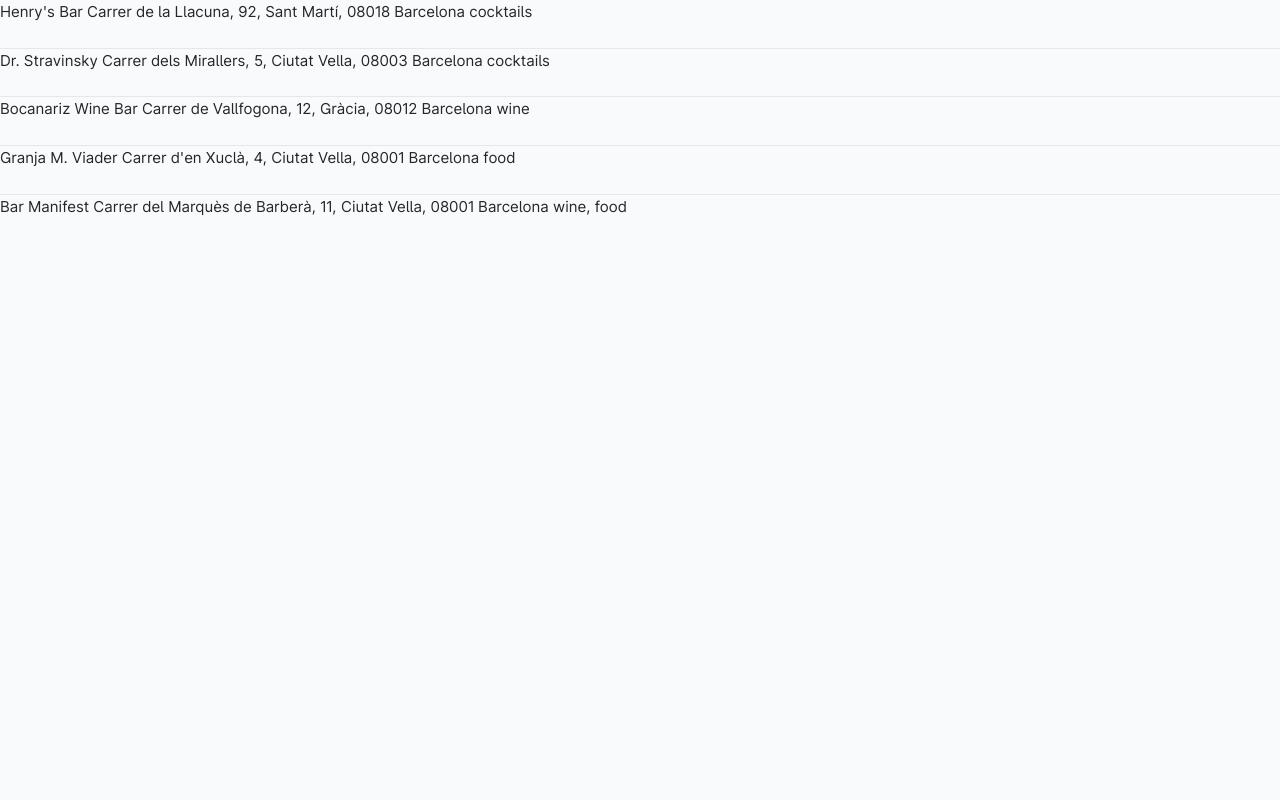
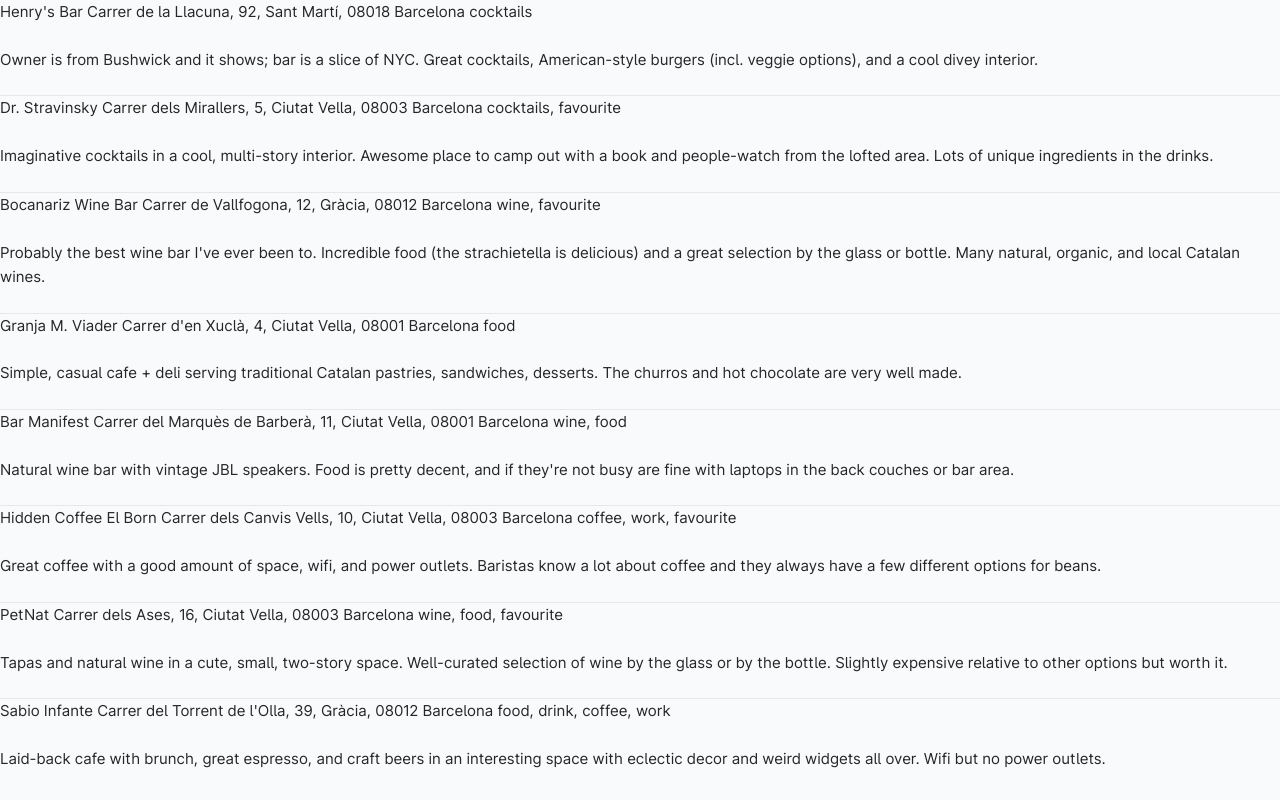
Before and after one commit to hemaaanth/site, a Next.js app: page /places/content/barcelona in a window 1280 px wide. Built offline with nearby package versions, Linux system fonts and the light colour scheme; what tailwindcss-touch would draw is missing.

Commit message:
publishing barcelona draft place page

```diff
--- a/components/Places/index.tsx
+++ b/components/Places/index.tsx
@@ -1,9 +1,9 @@
 import React from 'react';
 import Link from 'next/link';
 import Image from 'next/image';
-import { FaUtensils, FaGlassMartini, FaLandmark, FaStore, FaBed, FaCoffee, FaBriefcase, FaBeer, FaWineGlassAlt, FaGlassMartiniAlt } from 'react-icons/fa';
+import { FaUtensils, FaGlassMartini, FaLandmark, FaStore, FaBed, FaCoffee, FaBriefcase, FaBeer, FaWineGlassAlt, FaGlassMartiniAlt, FaStar } from 'react-icons/fa';
 
-export type PlaceType = 'food' | 'beer' | 'cocktails' | 'wine' | 'activity' | 'sight' | 'store' | 'hotel' | 'coffee' | 'work' | 'party' | 'landmark';
+export type PlaceType = 'food' | 'beer' | 'cocktails' | 'wine' | 'activity' | 'sight' | 'store' | 'hotel' | 'coffee' | 'work' | 'party' | 'landmark' | 'favourite';
 
 interface PlaceItemProps {
     title: string;
@@ -26,6 +26,7 @@
   coffee: FaCoffee,
   work: FaBriefcase,
   party: FaBeer,
+  favourite: FaStar,
 };
 
 const PlaceItem: React.FC<PlaceItemProps> = ({
--- a/pages/places/content/barcelona.mdx
+++ b/pages/places/content/barcelona.mdx
@@ -2,24 +2,30 @@
 title: "Barcelona, Spain"
 date: "2024"
 rank: 1
-status: "WIP"
+status: "published"
 ---
 
 Henry's Bar
 Carrer de la Llacuna, 92, Sant Martí, 08018 Barcelona
 cocktails
 
+Owner is from Bushwick and it shows; bar is a slice of NYC. Great cocktails, American-style burgers (incl. veggie options), and a cool divey interior.
+
 ---
 
 Dr. Stravinsky
 Carrer dels Mirallers, 5, Ciutat Vella, 08003 Barcelona
-cocktails
+cocktails, favourite
+
+Imaginative cocktails in a cool, multi-story interior. Awesome place to camp out with a book and people-watch from the lofted area. Lots of unique ingredients in the drinks.
 
 ---
 
 Bocanariz Wine Bar
 Carrer de Vallfogona, 12, Gràcia, 08012 Barcelona
-wine
+wine, favourite
+
+Probably the best wine bar I've ever been to. Incredible food (the strachietella is delicious) and a great selection by the glass or bottle. Many natural, organic, and local Catalan wines.
 
 ---
 
@@ -27,8 +33,36 @@
 Carrer d'en Xuclà, 4, Ciutat Vella, 08001 Barcelona
 food
 
+Simple, casual cafe + deli serving traditional Catalan pastries, sandwiches, desserts. The churros and hot chocolate are very well made.
+
 ---
 
 Bar Manifest
 Carrer del Marquès de Barberà, 11, Ciutat Vella, 08001 Barcelona
 wine, food
+
+Natural wine bar with vintage JBL speakers. Food is pretty decent, and if they're not busy are fine with laptops in the back couches or bar area.
+
+---
+
+Hidden Coffee El Born
+Carrer dels Canvis Vells, 10, Ciutat Vella, 08003 Barcelona
+coffee, work, favourite
+
+Great coffee with a good amount of space, wifi, and power outlets. Baristas know a lot about coffee and they always have a few different options for beans.
+
+---
+
+PetNat
+Carrer dels Ases, 16, Ciutat Vella, 08003 Barcelona
+wine, food, favourite
+
+Tapas and natural wine in a cute, small, two-story space. Well-curated selection of wine by the glass or by the bottle. Slightly expensive relative to other options but worth it.
+
+---
+
+Sabio Infante
+Carrer del Torrent de l'Olla, 39, Gràcia, 08012 Barcelona
+food, drink, coffee, work
+
+Laid-back cafe with brunch, great espresso, and craft beers in an interesting space with eclectic decor and weird widgets all over. Wifi but no power outlets.
--- a/pages/places/content/sanfrancisco.mdx
+++ b/pages/places/content/sanfrancisco.mdx
@@ -1,6 +1,6 @@
 ---
 title: "San Francisco, California"
 date: "2024"
-rank: 1
+rank: 3
 status: "WIP"
 ---
```
Also changed, not shown: pages/places/content/bangkok.mdx (+5 -5 lines), pages/places/content/chiangmai.mdx (+5 -5 lines), pages/places/content/mexico-city.mdx (+7 -7 lines).
